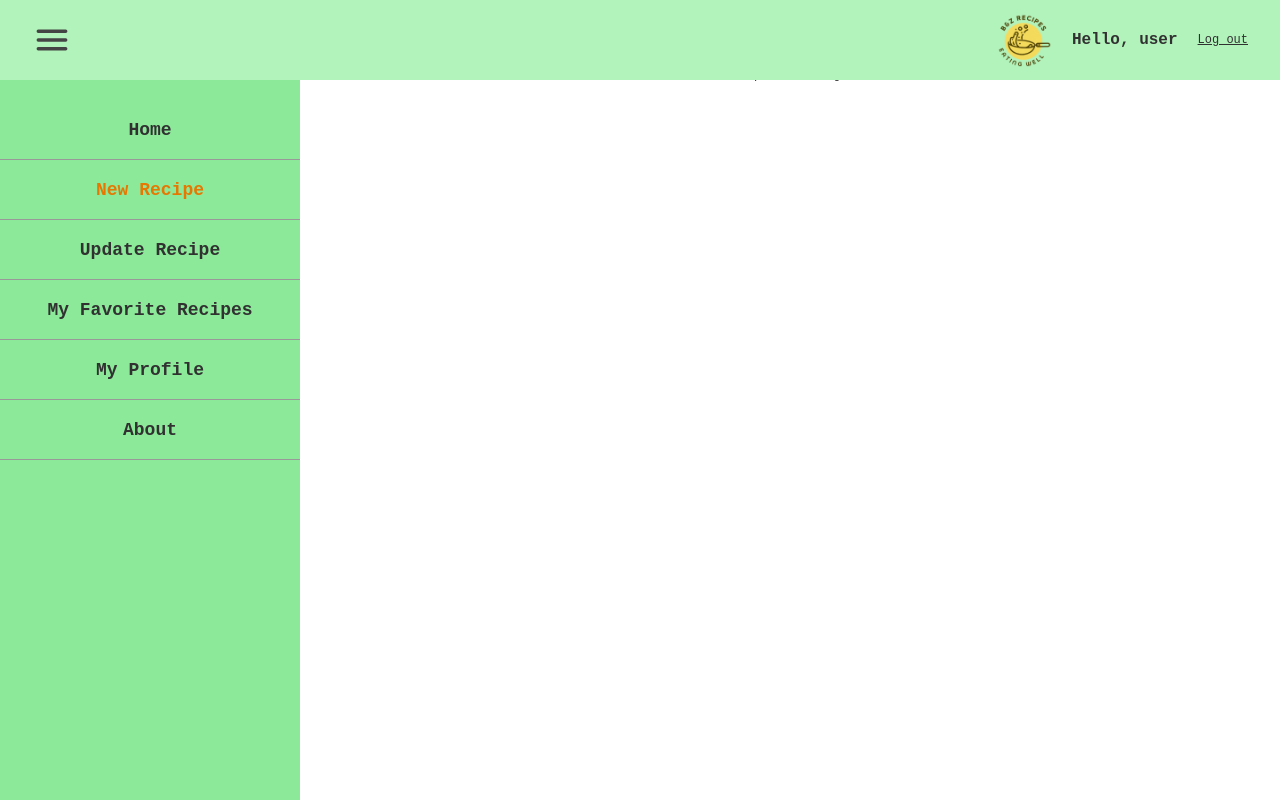
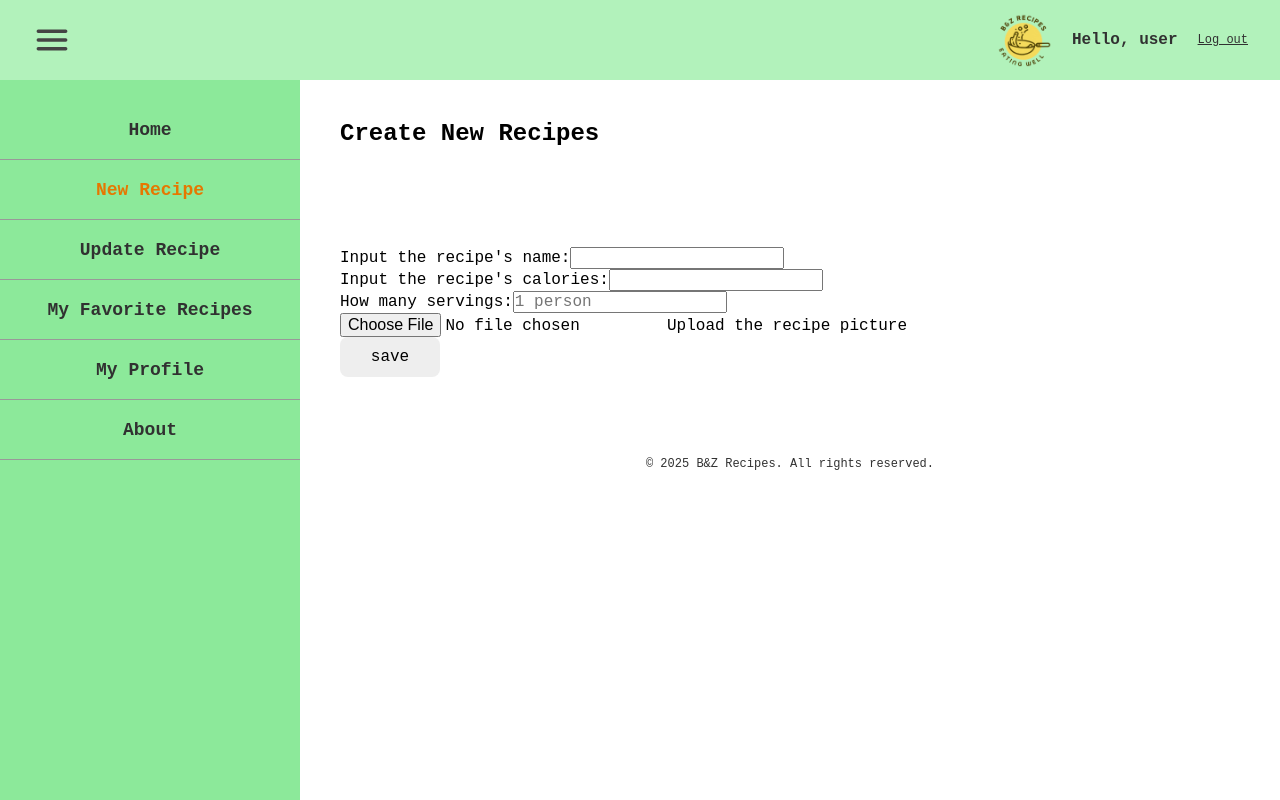
Before and after one commit to Baba-labab/recipe-mini-project, a React (Vite) app: page /new-recipe in a window 1280 px wide. Built offline with nearby package versions, Linux system fonts and the light colour scheme.

Commit message:
the newest version

```diff
--- a/index.html
+++ b/index.html
@@ -4,7 +4,7 @@
     <meta charset="UTF-8" />
     <link rel="icon" type="image/svg+xml" href="/vite.svg" />
     <meta name="viewport" content="width=device-width, initial-scale=1.0" />
-    <title>B&Z Knowledge</title>
+    <title>B&Z Recipes</title>
   </head>
   <body>
     <div id="root"></div>
--- a/src/App.jsx
+++ b/src/App.jsx
@@ -50,7 +50,7 @@ function App() {
               data={recipeArr}
               onHandleDel={handleDelBtn}
               onHandleLike={handleLike}
-              onReset={() => setRecipeArr(recipeArr)}
+              // onReset={() => setRecipeArr(recipeArr)}
             />
           }
         />
--- a/src/components/SingleRecipe.jsx
+++ b/src/components/SingleRecipe.jsx
@@ -46,7 +46,7 @@ export default function SingleRecipe({
           className="btn"
           data-index={index}
           data-id={id}
-          onClick={() => onHandleDel(event)}
+          onClick={(e) => onHandleDel(e)}
         >
           Delete
         </button>
--- a/src/pages/CreateNewRecipe.jsx
+++ b/src/pages/CreateNewRecipe.jsx
@@ -1,8 +1,42 @@
-
+import Button from "../components/Button";
 function CreateNewRecipe() {
   return (
-    <div>CreateNewRecipe</div>
-  )
+    <div className="main-content">
+      <h2 style={{ marginBottom: "100px" }}>Create New Recipes</h2>
+      <div>
+        <form>
+          <div>
+            <label htmlFor="recipe-title">Input the recipe's name:</label>
+            <input type="text" id="recipe-title" value="" />
+          </div>
+
+          <div>
+            <label htmlFor="recipe-calories">
+              Input the recipe's calories:
+            </label>
+            <input type="text" id="recipe-calories" value="" />
+          </div>
+
+          <div>
+            <label htmlFor="recipe-serving">How many servings:</label>
+            <input
+              type="text"
+              id="recipe-serving"
+              value=""
+              placeholder="1 person"
+            />
+          </div>
+
+          <div>
+            <input type="file" id="recipe-img" value="" />
+            <label htmlFor="recipe-img">Upload the recipe picture</label>
+          </div>
+
+          <Button>save</Button>
+        </form>
+      </div>
+    </div>
+  );
 }
 
-export default CreateNewRecipe
+export default CreateNewRecipe;
--- a/src/pages/HomePage.jsx
+++ b/src/pages/HomePage.jsx
@@ -1,11 +1,10 @@
 import Content from "../components/Content";
 import { useEffect } from "react";
 
-export default function HomePage({ data, onHandleDel, onHandleLike, onReset }) {
+export default function HomePage({ data, onHandleDel, onHandleLike }) {
   useEffect(() => {
     window.scrollTo(0, 0);
-    onReset();
-  }, [onReset]);
+  });
   return (
     <Content data={data} onHandleDel={onHandleDel} handleLike={onHandleLike}>
       <h2 style={{ marginBottom: "20px" }}>
```
